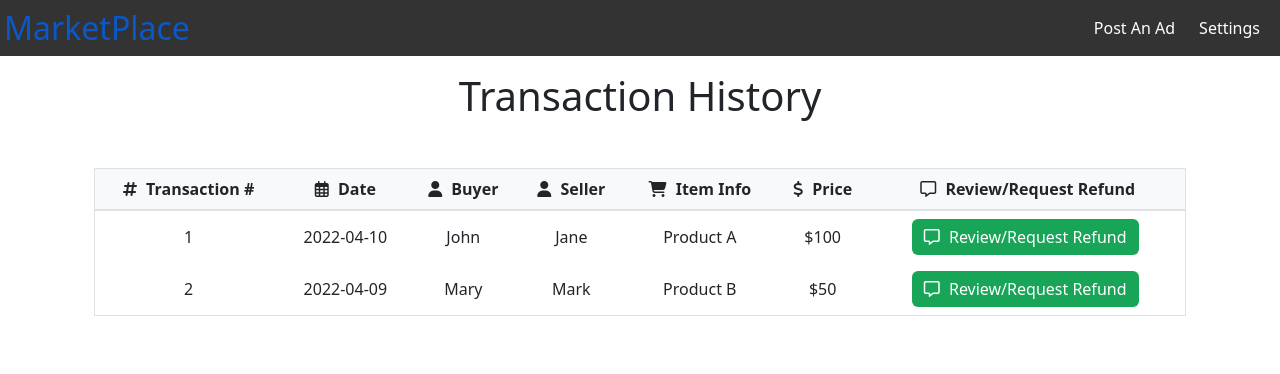
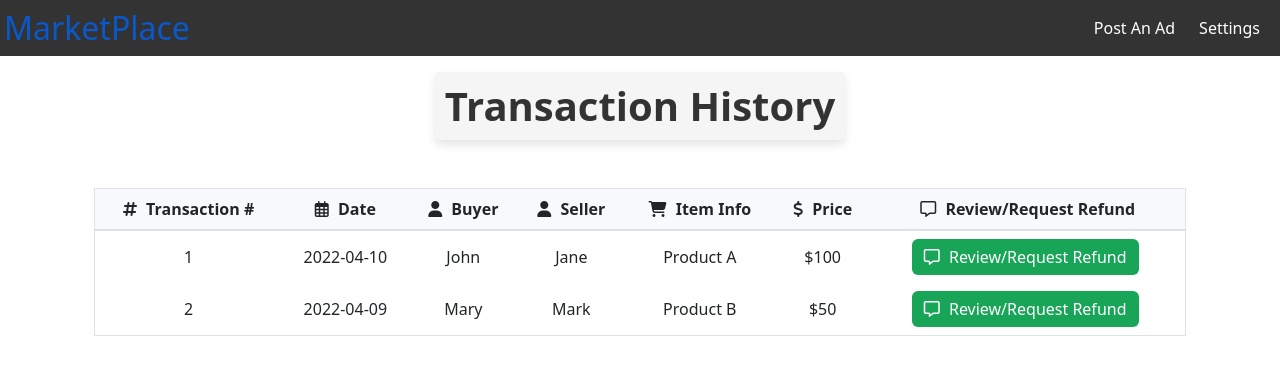
Before and after one commit to gshreya1999/Marketplace, a React (Create React App) app in the folder client/: page /transactions in a window 1280 px wide. Shown: the top 374 px of the page. Built offline with nearby package versions, Linux system fonts and the light colour scheme.

Commit message:
Update TransactionsInfo.js

```diff
--- a/client/src/routes/TransactionsInfo.js
+++ b/client/src/routes/TransactionsInfo.js
@@ -25,7 +25,7 @@ export default function TransactionsInfo(props) {
 
   return (
     <div className="container-fluid">
-      <h1 className="text-center mb-5">Transaction History</h1>
+      <h1 className="text-center mb-5 heading">Transaction History</h1>
       <div className="table-responsive">
         <table className="table table-hover">
           <thead>
```
